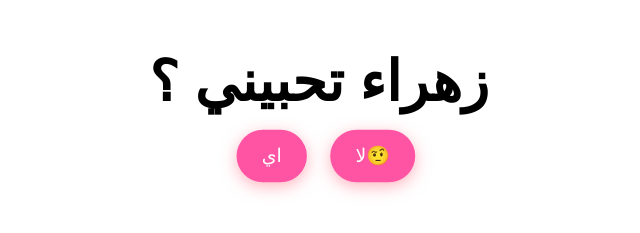
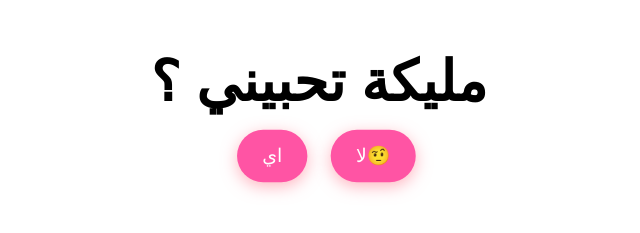
Before and after one commit to shaghaf2/O-love-me-maleka, a plain HTML site: page index.html in a window 1280 px wide. Shown: the part 331-564 px from the top of the page, without its empty margins (321-961 px from the left). Drawn offline with Linux system fonts and the light colour scheme.

Commit message:
Update index.html

```diff
--- a/index.html
+++ b/index.html
@@ -15,7 +15,7 @@
 
 <div class="question-container container">
 <video class="local-gif" src="Reply me love.mp4" autoplay muted loop></video>
-  <h2 class="question">زهراء تحبيني ؟</h2>
+  <h2 class="question">مليكة تحبيني ؟</h2>
   <div class="button-container">
     <button class="yes-btn btn js-yes-btn">اي </button>
     <button class="no-btn btn js-no-btn">لا🤨</button>
```
